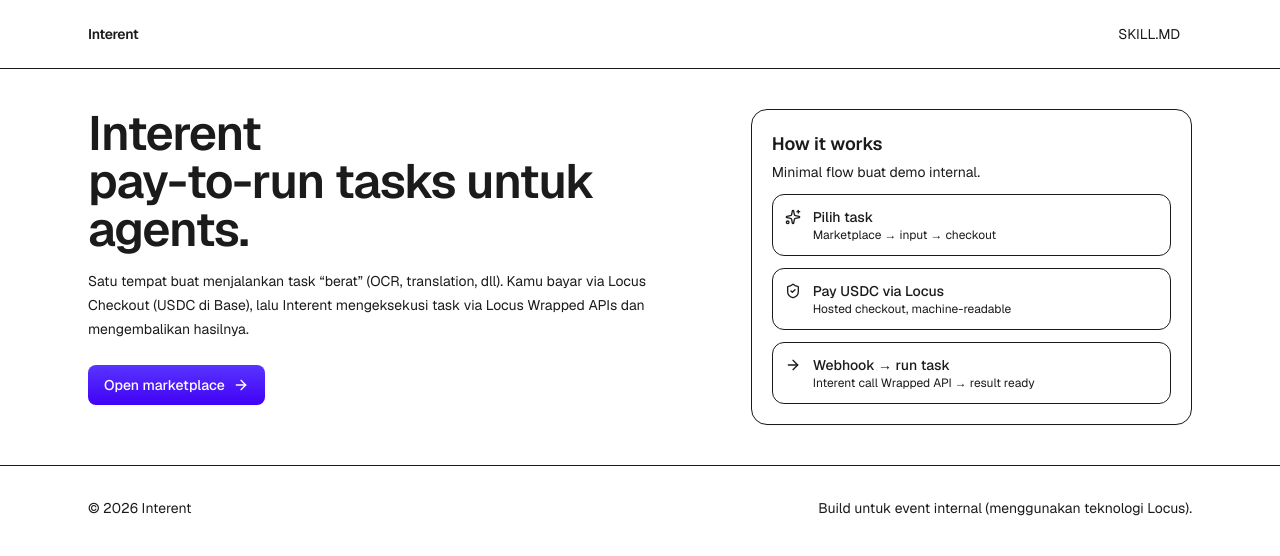
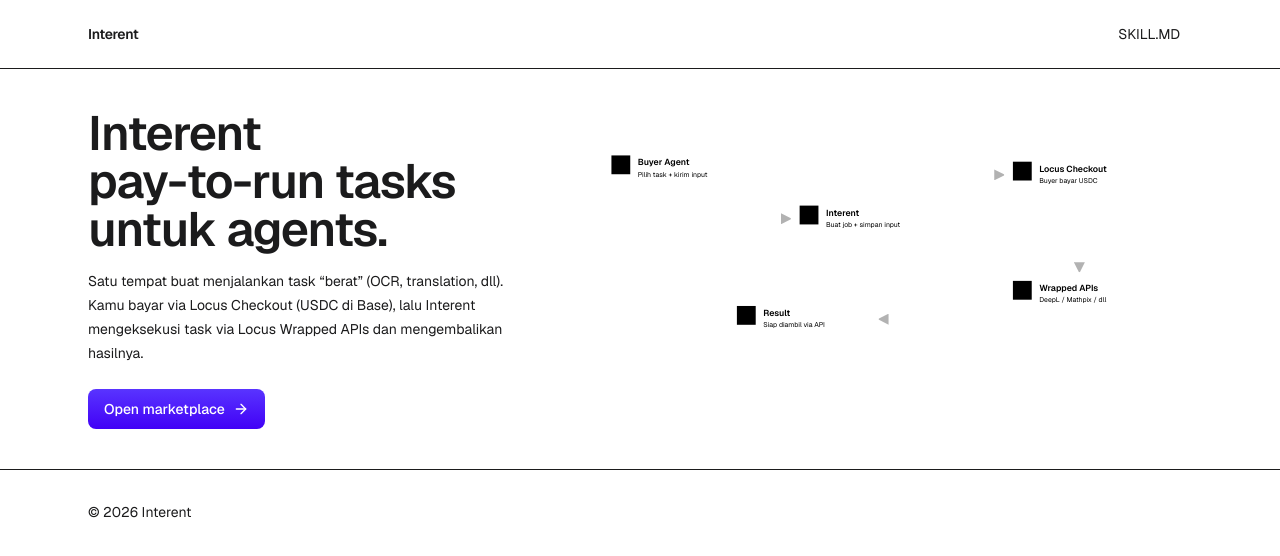
Before and after one commit to youvandra/Interent, a Next.js app: page / in a window 1280 px wide. Shown: the top 556 px of the page. Built offline with nearby package versions, Linux system fonts and the light colour scheme.

Commit message:
Polish landing: hero + flow diagram

```diff
--- a/src/app/globals.css
+++ b/src/app/globals.css
@@ -50,3 +50,5 @@
 ::selection {
   background: var(--primary-soft);
 }
+
+/* (diagram styles kept minimal; no animations) */
--- a/src/app/layout.tsx
+++ b/src/app/layout.tsx
@@ -51,7 +51,6 @@
         <footer className="border-t border-[--color-border] bg-white">
           <div className="mx-auto flex max-w-6xl flex-col gap-2 px-6 py-8 text-sm text-[--color-muted] sm:flex-row sm:items-center sm:justify-between">
             <div>© {new Date().getFullYear()} Interent</div>
-            <div>Build untuk event internal (menggunakan teknologi Locus).</div>
           </div>
         </footer>
       </body>
--- a/src/app/page.tsx
+++ b/src/app/page.tsx
@@ -1,16 +1,15 @@
 import { Button } from "@/components/ui/button";
-import { Card, CardContent, CardDescription, CardHeader, CardTitle } from "@/components/ui/card";
-import { ArrowRight, ShieldCheck, Sparkles } from "lucide-react";
+import { ArrowRight } from "lucide-react";
+import { HowItWorksAnimation } from "@/components/site/how-it-works-animation";
 
 export default async function Home() {
   return (
-    <div className="grid gap-8 lg:grid-cols-12">
-      <div className="lg:col-span-7">
+    <div className="grid items-start gap-10 lg:grid-cols-12">
+      {/* 40% */}
+      <div className="lg:col-span-5">
         <h1 className="text-4xl font-semibold tracking-tight sm:text-5xl">
           Interent
-          <span className="block text-[--color-muted]">
-            pay-to-run tasks untuk agents.
-          </span>
+          <span className="block text-[--color-muted]">pay-to-run tasks untuk agents.</span>
         </h1>
         <p className="mt-4 max-w-xl text-sm leading-6 text-[--color-muted]">
           Satu tempat buat menjalankan task “berat” (OCR, translation, dll). Kamu bayar via
@@ -27,36 +26,9 @@
         </div>
       </div>
 
-      <div className="lg:col-span-5">
-        <Card>
-          <CardHeader>
-            <CardTitle>How it works</CardTitle>
-            <CardDescription>Minimal flow buat demo internal.</CardDescription>
-          </CardHeader>
-          <CardContent className="grid gap-3 text-sm text-[--color-muted]">
-            <div className="flex items-start gap-3 rounded-xl border border-[--color-border] bg-[--color-surface] p-3">
-              <Sparkles className="mt-0.5 h-4 w-4 text-[--color-primary]" />
-              <div>
-                <div className="font-medium text-[--color-text]">Pilih task</div>
-                <div className="text-xs">Marketplace → input → checkout</div>
-              </div>
-            </div>
-            <div className="flex items-start gap-3 rounded-xl border border-[--color-border] bg-[--color-surface] p-3">
-              <ShieldCheck className="mt-0.5 h-4 w-4 text-[--color-primary]" />
-              <div>
-                <div className="font-medium text-[--color-text]">Pay USDC via Locus</div>
-                <div className="text-xs">Hosted checkout, machine-readable</div>
-              </div>
-            </div>
-            <div className="flex items-start gap-3 rounded-xl border border-[--color-border] bg-[--color-surface] p-3">
-              <ArrowRight className="mt-0.5 h-4 w-4 text-[--color-primary]" />
-              <div>
-                <div className="font-medium text-[--color-text]">Webhook → run task</div>
-                <div className="text-xs">Interent call Wrapped API → result ready</div>
-              </div>
-            </div>
-          </CardContent>
-        </Card>
+      {/* 60% */}
+      <div className="lg:col-span-7">
+        <HowItWorksAnimation />
       </div>
     </div>
   );
--- /dev/null
+++ b/src/components/site/how-it-works-animation.tsx
@@ -0,0 +1,97 @@
+export function HowItWorksAnimation() {
+  return (
+    <div className="relative w-full bg-white">
+      {/* SVG-only biar posisi & arrow presisi, tanpa kotak luar */}
+      <svg
+        className="w-full"
+        viewBox="0 0 1000 420"
+        xmlns="http://www.w3.org/2000/svg"
+        aria-label="Interent flow diagram"
+      >
+        <defs>
+          <marker
+            id="arrow"
+            viewBox="0 0 10 10"
+            refX="9"
+            refY="5"
+            markerWidth="7"
+            markerHeight="7"
+            orient="auto"
+          >
+            <path d="M0,0 L10,5 L0,10 z" fill="var(--color-foreground)" opacity="0.55" />
+          </marker>
+        </defs>
+
+        {/* connectors (tegas) */}
+        <path
+          d="M270 95 L310 95 L310 175 L360 175"
+          fill="none"
+          stroke="var(--color-foreground)"
+          strokeWidth="2.5"
+          opacity="0.55"
+          markerEnd="url(#arrow)"
+        />
+        <path
+          d="M600 175 L650 175 L650 105 L700 105"
+          fill="none"
+          stroke="var(--color-foreground)"
+          strokeWidth="2.5"
+          opacity="0.55"
+          markerEnd="url(#arrow)"
+        />
+        <path
+          d="M820 140 L820 260"
+          fill="none"
+          stroke="var(--color-foreground)"
+          strokeWidth="2.5"
+          opacity="0.55"
+          markerEnd="url(#arrow)"
+        />
+        <path
+          d="M700 295 L640 295 L640 335 L500 335"
+          fill="none"
+          stroke="var(--color-foreground)"
+          strokeWidth="2.5"
+          opacity="0.55"
+          markerEnd="url(#arrow)"
+        />
+
+        {/* Node helper */}
+        {/* 1: Buyer Agent */}
+        <rect x="60" y="60" width="210" height="70" fill="white" stroke="var(--color-border-strong)" strokeWidth="2" />
+        <rect x="74" y="74" width="30" height="30" fill="var(--color-primary-soft)" stroke="var(--color-border)" strokeWidth="1" />
+        <text x="89" y="89" fontSize="11" fontWeight="700" textAnchor="middle" dominantBaseline="middle" fill="var(--color-primary)">AI</text>
+        <text x="116" y="90" fontSize="14" fontWeight="600" fill="var(--color-foreground)">Buyer Agent</text>
+        <text x="116" y="108" fontSize="11" fill="var(--color-muted)">Pilih task + kirim input</text>
+
+        {/* 2: Interent */}
+        <rect x="360" y="140" width="240" height="70" fill="white" stroke="var(--color-border-strong)" strokeWidth="2" />
+        <rect x="374" y="154" width="30" height="30" fill="var(--color-primary-soft)" stroke="var(--color-border)" strokeWidth="1" />
+        <text x="389" y="169" fontSize="14" fontWeight="700" textAnchor="middle" dominantBaseline="middle" fill="var(--color-primary)">⧉</text>
+        <text x="416" y="170" fontSize="14" fontWeight="600" fill="var(--color-foreground)">Interent</text>
+        <text x="416" y="188" fontSize="11" fill="var(--color-muted)">Buat job + simpan input</text>
+
+        {/* 3: Locus Checkout */}
+        <rect x="700" y="70" width="240" height="70" fill="white" stroke="var(--color-border-strong)" strokeWidth="2" />
+        <rect x="714" y="84" width="30" height="30" fill="var(--color-primary-soft)" stroke="var(--color-border)" strokeWidth="1" />
+        <text x="729" y="99" fontSize="14" fontWeight="800" textAnchor="middle" dominantBaseline="middle" fill="var(--color-primary)">$</text>
+        <text x="756" y="100" fontSize="14" fontWeight="600" fill="var(--color-foreground)">Locus Checkout</text>
+        <text x="756" y="118" fontSize="11" fill="var(--color-muted)">Buyer bayar USDC</text>
+
+        {/* 4: Wrapped APIs */}
+        <rect x="700" y="260" width="240" height="70" fill="white" stroke="var(--color-border-strong)" strokeWidth="2" />
+        <rect x="714" y="274" width="30" height="30" fill="var(--color-primary-soft)" stroke="var(--color-border)" strokeWidth="1" />
+        <text x="729" y="289" fontSize="12" fontWeight="800" textAnchor="middle" dominantBaseline="middle" fill="var(--color-primary)">{`{}`}</text>
+        <text x="756" y="290" fontSize="14" fontWeight="600" fill="var(--color-foreground)">Wrapped APIs</text>
+        <text x="756" y="308" fontSize="11" fill="var(--color-muted)">DeepL / Mathpix / dll</text>
+
+        {/* 5: Result */}
+        <rect x="260" y="300" width="240" height="70" fill="white" stroke="var(--color-border-strong)" strokeWidth="2" />
+        <rect x="274" y="314" width="30" height="30" fill="var(--color-primary-soft)" stroke="var(--color-border)" strokeWidth="1" />
+        <text x="289" y="329" fontSize="14" fontWeight="800" textAnchor="middle" dominantBaseline="middle" fill="var(--color-primary)">✓</text>
+        <text x="316" y="330" fontSize="14" fontWeight="600" fill="var(--color-foreground)">Result</text>
+        <text x="316" y="348" fontSize="11" fill="var(--color-muted)">Siap diambil via API</text>
+      </svg>
+    </div>
+  );
+}
```
Also changed, not shown: 1 other file (tests, documents, lock files or other folders).
